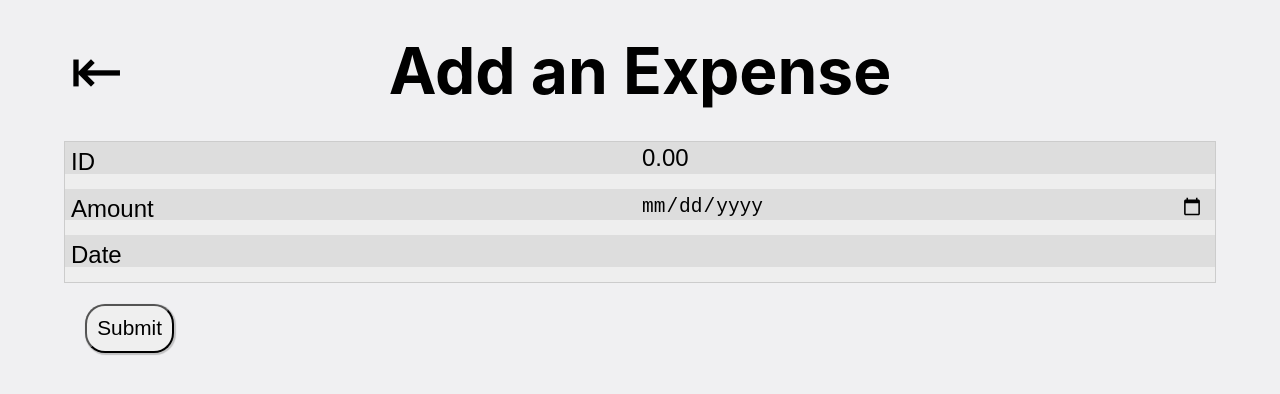
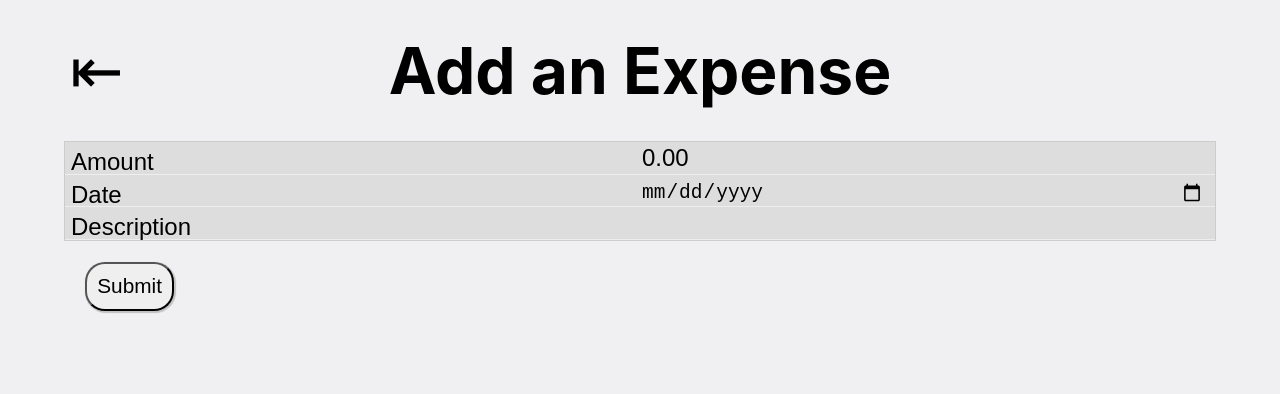
Before and after one commit to Elijah-CS/project3, a React (Create React App) app: page /add in a window 1280 px wide. Shown: the top 394 px of the page. Built offline with nearby package versions, Linux system fonts and the light colour scheme.

Commit message:
more cleaning

```diff
--- a/src/Adding.css
+++ b/src/Adding.css
@@ -3,6 +3,13 @@ table > * {
 }
 
 .Input-Row > td > input {
+  background-color: #dddddd;
+  width: 98%;
+  border: none;
+  font-size: 1em;
+}
+
+.Update-Row > td > input {
   background-color: #dddddd;
   width: 98%;
   border: none;
@@ -34,3 +41,16 @@ p {
   padding: .5em;
 
 }
+
+
+@media
+only screen and (max-width: 760px),
+(min-device-width: 768px) and (max-device-width: 1024px)  {
+
+  /*
+	Label the data
+	*/
+	.Input-Row > td:nth-of-type(1):before { content: "Amount"; }
+	.Input-Row > td:nth-of-type(2):before { content: "Date"; }
+	.Input-Row > td:nth-of-type(3):before { content: "Description"; }
+}
--- a/src/Adding.js
+++ b/src/Adding.js
@@ -65,7 +65,6 @@ export function Adding(props) {
         </div>
       </div>
 
-      {/* {showMessage && ( <p>{message}</p> )} */}
 
     </div>
   );
--- a/src/Row.css
+++ b/src/Row.css
@@ -27,10 +27,6 @@ only screen and (max-width: 760px),
     border: 1px solid #d4baba;
   }
 
-  /* .Search-Row:nth-child(even) {
-    border: 1px solid #310707;
-  } */
-
   #id {
   text-align: left;
   }
--- a/src/Update.js
+++ b/src/Update.js
@@ -64,7 +64,7 @@ export function Update(props) {
           </tr>
 
           {data !== undefined && (
-            <tr className='Input-Row'>
+            <tr className='Update-Row'>
               <td>{data.id}</td>
 
               <td><input type="number" defaultValue={amount} step='0.01' onChange={event => handleChange(event, setAmount, setShowMessage)} /></td>
--- a/src/table.css
+++ b/src/table.css
@@ -58,7 +58,7 @@ only screen and (max-width: 760px),
 	td {
 		/* Behave  like a "row" */
 		border: none;
-		border-bottom: 15px solid #eee;
+		border-bottom: 1px solid #eee;
 		position: relative;
 		padding-left: 50%;
 	}
```
